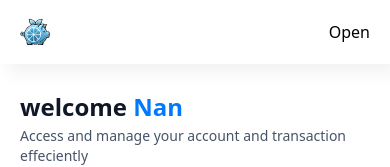
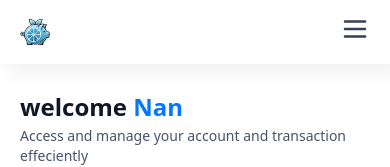
Before and after one commit to nxu22/BankingAppPlatform, a Next.js app: page / in a window 390 px wide. Shown: the top 167 px of the page. Built offline with nearby package versions, Linux system fonts and the light colour scheme.

Commit message:
styled mobilenav

```diff
--- a/components/MobileNav.tsx
+++ b/components/MobileNav.tsx
@@ -1,31 +1,91 @@
+"use client";
 import {
   Sheet,
+  SheetClose,
   SheetContent,
   SheetDescription,
   SheetHeader,
   SheetTitle,
   SheetTrigger,
-  } from "@/components/ui/sheet"
+} from "@/components/ui/sheet";
+import { sidebarLinks } from "@/constants";
+import { cn } from "@/lib/utils";
+import Image from "next/image";
+import Link from "next/link";
+import { usePathname } from "next/navigation";
 
+const MobileNav = ({ user }: MobileNavProps) => {
+  const pathname = usePathname();
+  return (
+    <section className="w-full max-w-[264px]">
+      <Sheet>
+        <SheetTrigger>
+          <Image
+            src="/icons/hamburger.svg"
+            width={30}
+            height={30}
+            alt="menu"
+            className="cursor-pointer"
+          />
+        </SheetTrigger>
+        <SheetContent side="left" className="border-none bg-white">
+          <Link
+            href="/"
+            className="mb-12 cursor-pointer flex items-center gap-2"
+          >
+            <Image src="/icons/logo.svg" width={34} height={34} alt="Logo" />
+            <h1 className="text-26 font-ibm-plex-serif font-bold text-black-1">
+              JuicySavings
+            </h1>
+          </Link>
+          <div className="mobilenav-sheet">
+            <SheetClose asChild>
+              <nav className="flex h-full flex-col gap-6 pt-16 text-white">
+                {sidebarLinks.map((item) => {
+                  const isActive =
+                    pathname === item.route ||
+                    pathname.startsWith(`${item.route}/`);
 
-const MobileNav = ({user}:MobileNavProps) => {
                   return (
-    <section>
-      <Sheet>
-  <SheetTrigger>Open</SheetTrigger>
-  <SheetContent>
-    <SheetHeader>
-      <SheetTitle>Are you absolutely sure?</SheetTitle>
-      <SheetDescription>
-        This action cannot be undone. This will permanently delete your account
-        and remove your data from our servers.
-      </SheetDescription>
-    </SheetHeader>
+                    <SheetClose asChild key={item.route}>
+                      <Link
+                        href={item.route}
+                        key={item.label}
+                        className={cn("mobilenav-sheet_close w-full", {
+                          "bg-bank-gradient": isActive,
+                        })}
+                      >
+                        <Image
+                          src={item.imgURL}
+                          alt={item.label}
+                          height={20}
+                          width={20}
+                          className={cn({
+                            "brightness-[3] invert-0": isActive,
+                          })}
+                        />
+
+                        <p
+                          className={cn("text-16 font-semibold text-black-2", {
+                            "text-white": isActive,
+                          })}
+                        >
+                          {item.label}
+                        </p>
+                      </Link>
+                    </SheetClose>
+                  );
+                })}
+                USER
+              </nav>
+            </SheetClose>
+
+            FOOTER
+          </div>
         </SheetContent>
       </Sheet>
+    </section>
+  );
+};
 
-    </section>
-  )
-}
-
-export default MobileNav
+export default MobileNav;
```
Lines whose indentation alone changed are shown as unchanged.
